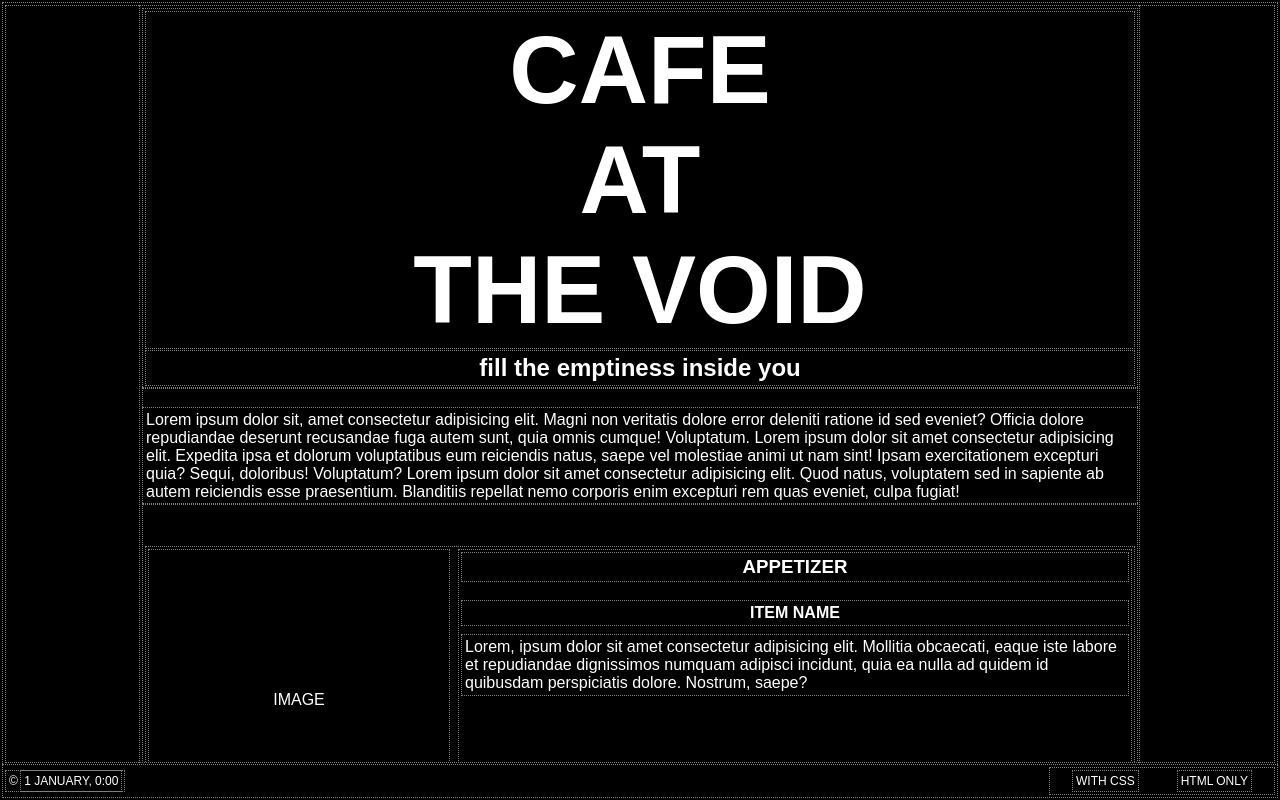
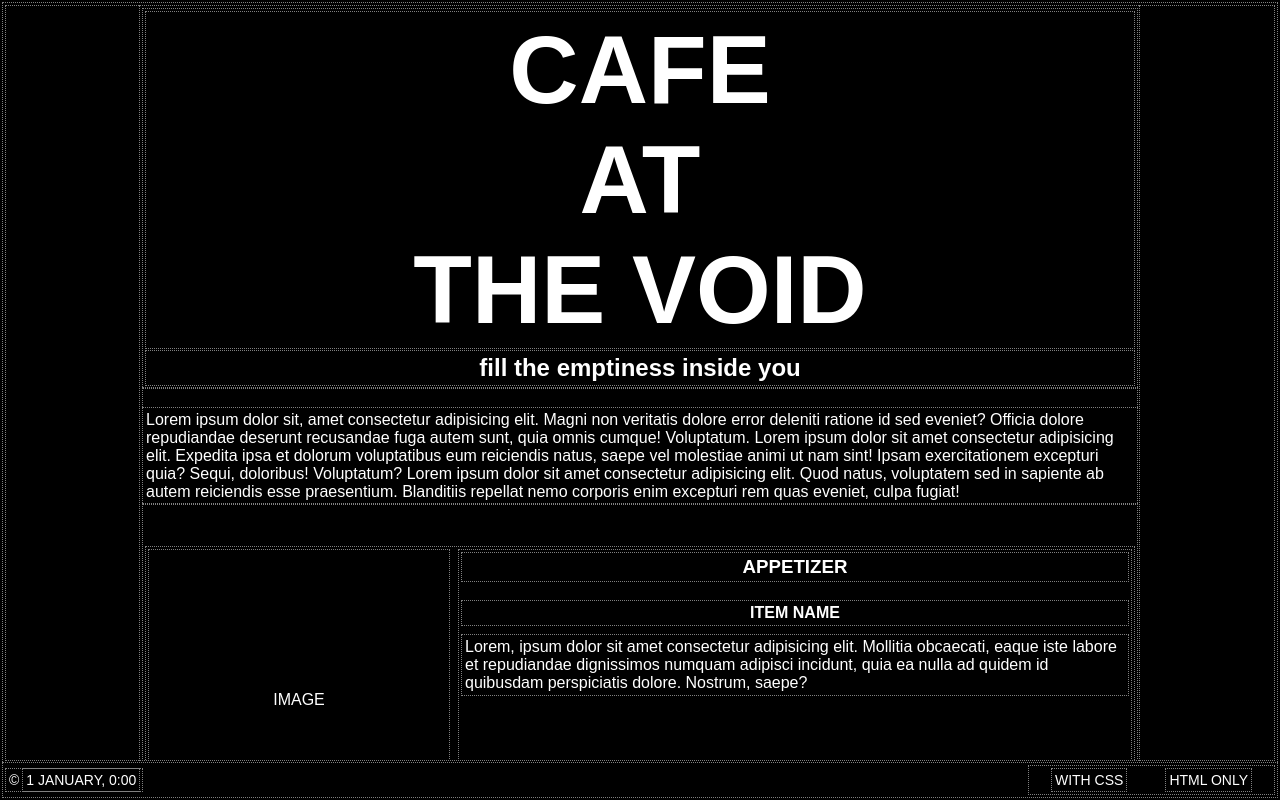
Before and after one commit to MushroomOdyssey/odin-recipes, a plain HTML site: page pages/wireframe-page.html in a window 1280 px wide. Drawn offline with Linux system fonts and the light colour scheme.

```diff
--- a/styles/wireframe.css
+++ b/styles/wireframe.css
@@ -142,7 +142,8 @@ h4 {
 
 .page-window-footer {
   display: flex;
-  font-size: 12px;
+  height: 50px;
+  font-size: 14px;
   align-items: center;
 }
 
```
